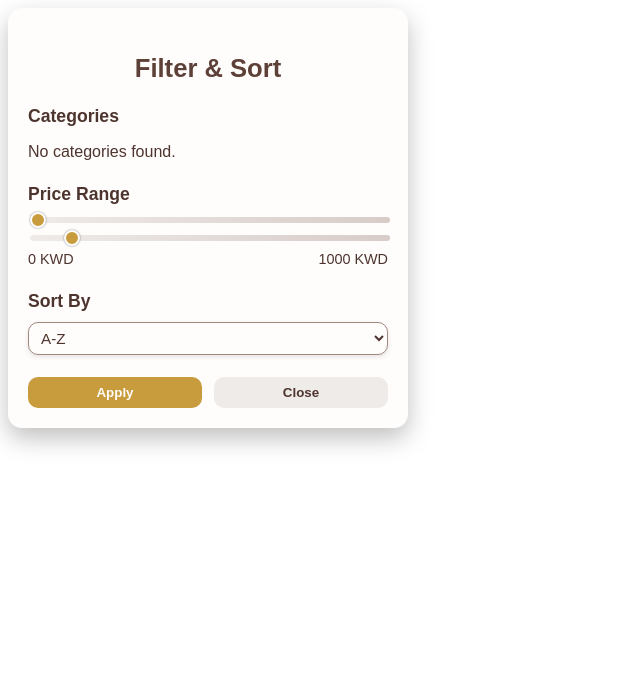
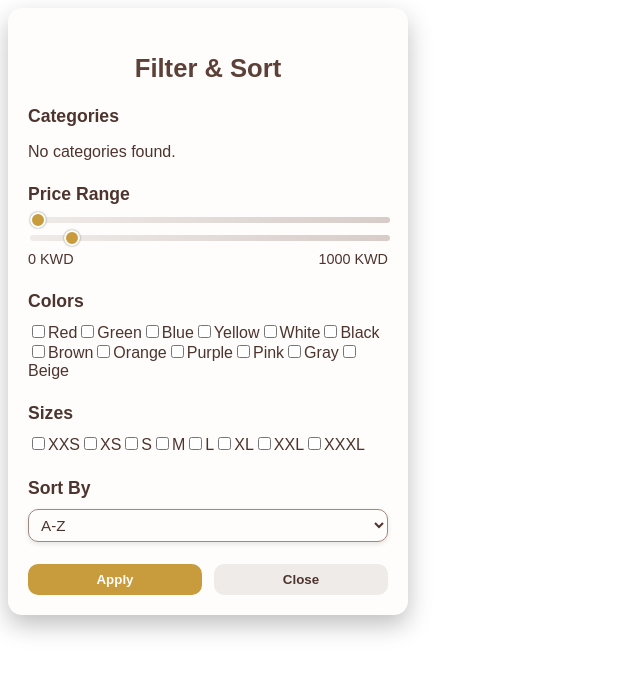
Before and after one commit to BLOUDANJEWELLERY/webns, a Next.js app in the folder nextjs/: page /components/filtersortmodal in a window 1280 px wide. Shown: the top 674 px of the page, without its empty margins (0-640 px from the left). Built offline with nearby package versions, Linux system fonts and the light colour scheme.

Commit message:
Update filtersortmodal.tsx

```diff
--- a/nextjs/src/pages/components/filtersortmodal.tsx
+++ b/nextjs/src/pages/components/filtersortmodal.tsx
@@ -29,12 +29,24 @@ interface FilterSortModalProps {
   initialSort?: SortOption
   onApply?: (filters: {
     categories: string[]
-    minPrice: number | ''
-    maxPrice: number | ''
+    colors: string[]
+    sizes: string[]
+    minPrice: number
+    maxPrice: number
     sort: SortOption
   }) => void
   onClose?: () => void
 }
+
+// Hardcoded colors and sizes
+const HARD_CODED_COLORS = [
+  'Red', 'Green', 'Blue', 'Yellow', 'White', 'Black',
+  'Brown', 'Orange', 'Purple', 'Pink', 'Gray', 'Beige'
+]
+
+const HARD_CODED_SIZES = [
+  'XXS', 'XS', 'S', 'M', 'L', 'XL', 'XXL', 'XXXL'
+]
 
 // ----- Component -----
 export default function FilterSortModal({
@@ -46,6 +58,8 @@ export default function FilterSortModal({
   onClose,
 }: FilterSortModalProps) {
   const [selectedCategories, setSelectedCategories] = useState<string[]>([])
+  const [selectedColors, setSelectedColors] = useState<string[]>([])
+  const [selectedSizes, setSelectedSizes] = useState<string[]>([])
   const [expandedCategories, setExpandedCategories] = useState<Set<string>>(new Set())
   const [minPrice, setMinPrice] = useState<number>(initialMinPrice)
   const [maxPrice, setMaxPrice] = useState<number>(initialMaxPrice)
@@ -57,9 +71,7 @@ export default function FilterSortModal({
     const map: Record<string, CategoryNode> = {}
     const roots: CategoryNode[] = []
 
-    initialCategories.forEach(cat => {
-      map[cat._id] = { ...cat, children: [] }
-    })
+    initialCategories.forEach(cat => { map[cat._id] = { ...cat, children: [] } })
     initialCategories.forEach(cat => {
       if (cat.parent?._id) map[cat.parent._id]?.children.push(map[cat._id])
       else roots.push(map[cat._id])
@@ -82,15 +94,19 @@ export default function FilterSortModal({
     })
   }
 
-  const handleCategoryToggle = (id: string) => {
-    setSelectedCategories(prev =>
-      prev.includes(id) ? prev.filter(c => c !== id) : [...prev, id]
-    )
+  const handleToggle = (
+    value: string,
+    selected: string[],
+    setSelected: React.Dispatch<React.SetStateAction<string[]>>
+  ) => {
+    setSelected(selected.includes(value) ? selected.filter(v => v !== value) : [...selected, value])
   }
 
   const handleApply = () => {
     onApply?.({
       categories: selectedCategories,
+      colors: selectedColors,
+      sizes: selectedSizes,
       minPrice,
       maxPrice,
       sort,
@@ -117,7 +133,7 @@ export default function FilterSortModal({
             <input
               type="checkbox"
               checked={selectedCategories.includes(node._id)}
-              onChange={() => handleCategoryToggle(node._id)}
+              onChange={() => handleToggle(node._id, selectedCategories, setSelectedCategories)}
             />
             {node.title}
           </label>
@@ -140,11 +156,8 @@ export default function FilterSortModal({
       {/* Categories */}
       <section className={styles.section}>
         <h4 className={styles.sectionTitle}>Categories</h4>
-        {categoryTree.length === 0 ? (
-          <p>No categories found.</p>
-        ) : (
-          categoryTree.map(node => <CategoryNodeItem key={node._id} node={node} />)
-        )}
+        {categoryTree.length === 0 ? <p>No categories found.</p> :
+          categoryTree.map(node => <CategoryNodeItem key={node._id} node={node} />)}
       </section>
 
       {/* Price Range */}
@@ -156,10 +169,7 @@ export default function FilterSortModal({
             min={0}
             max={10000}
             value={minPrice}
-            onChange={e => {
-              const val = Number(e.target.value)
-              setMinPrice(val > maxPrice ? maxPrice : val)
-            }}
+            onChange={e => setMinPrice(Math.min(Number(e.target.value), maxPrice))}
             className={styles.rangeSlider}
           />
           <input
@@ -167,16 +177,47 @@ export default function FilterSortModal({
             min={0}
             max={10000}
             value={maxPrice}
-            onChange={e => {
-              const val = Number(e.target.value)
-              setMaxPrice(val < minPrice ? minPrice : val)
-            }}
+            onChange={e => setMaxPrice(Math.max(Number(e.target.value), minPrice))}
             className={styles.rangeSlider}
           />
           <div className={styles.sliderValues}>
             <span>{minPrice} KWD</span>
             <span>{maxPrice} KWD</span>
           </div>
+        </div>
+      </section>
+
+      {/* Colors */}
+      <section className={styles.section}>
+        <h4 className={styles.sectionTitle}>Colors</h4>
+        <div className={styles.filterGrid}>
+          {HARD_CODED_COLORS.map(color => (
+            <label key={color} className={styles.checkboxLabel}>
+              <input
+                type="checkbox"
+                checked={selectedColors.includes(color)}
+                onChange={() => handleToggle(color, selectedColors, setSelectedColors)}
+              />
+              {color}
+            </label>
+          ))}
+        </div>
+      </section>
+
+      {/* Sizes */}
+      <section className={styles.section}>
+        <h4 className={styles.sectionTitle}>Sizes</h4>
+        <div className={styles.filterGrid}>
+          {HARD_CODED_SIZES.map(size => (
+            <label key={size} className={styles.checkboxLabel}>
+              <input
+                type="checkbox"
+                checked={selectedSizes.includes(size)}
+                onChange={() => handleToggle(size, selectedSizes, setSelectedSizes)}
+              />
+              {size}
+            </label>
+          ))}
         </div>
       </section>
 
@@ -198,12 +239,8 @@ export default function FilterSortModal({
 
       {/* Buttons */}
       <div className={styles.buttons}>
-        <button className={styles.applyBtn} onClick={handleApply}>
-          Apply
-        </button>
-        <button className={styles.closeBtn} onClick={onClose}>
-          Close
-        </button>
+        <button className={styles.applyBtn} onClick={handleApply}>Apply</button>
+        <button className={styles.closeBtn} onClick={onClose}>Close</button>
       </div>
     </div>
   )
```
